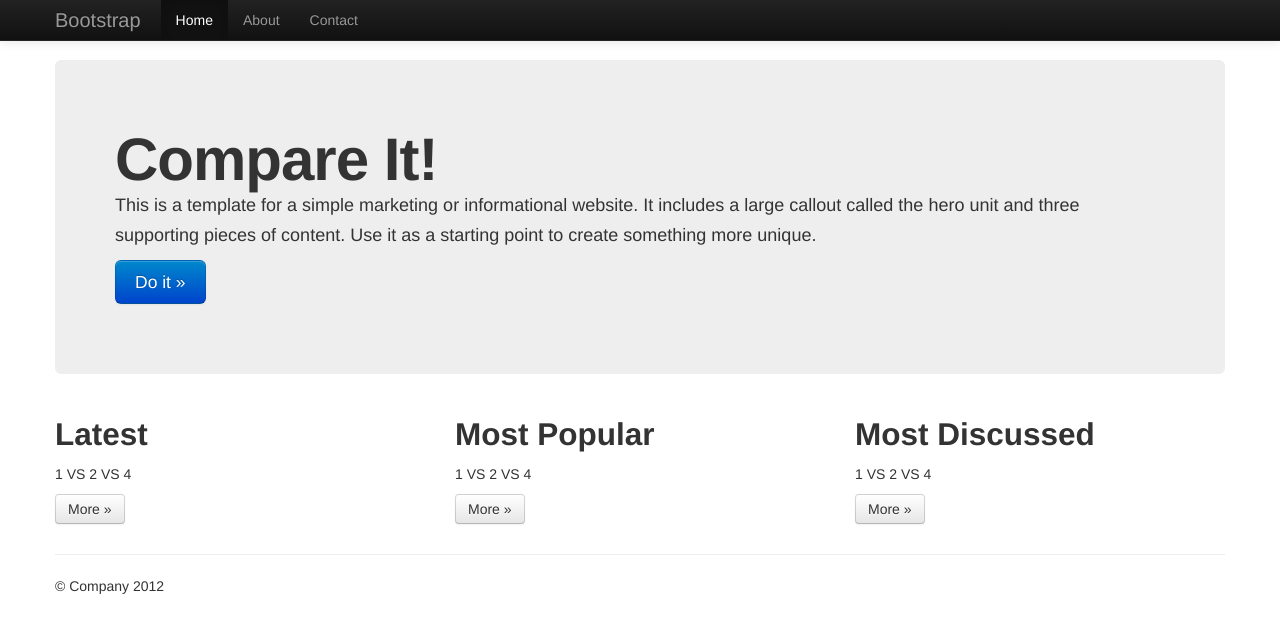
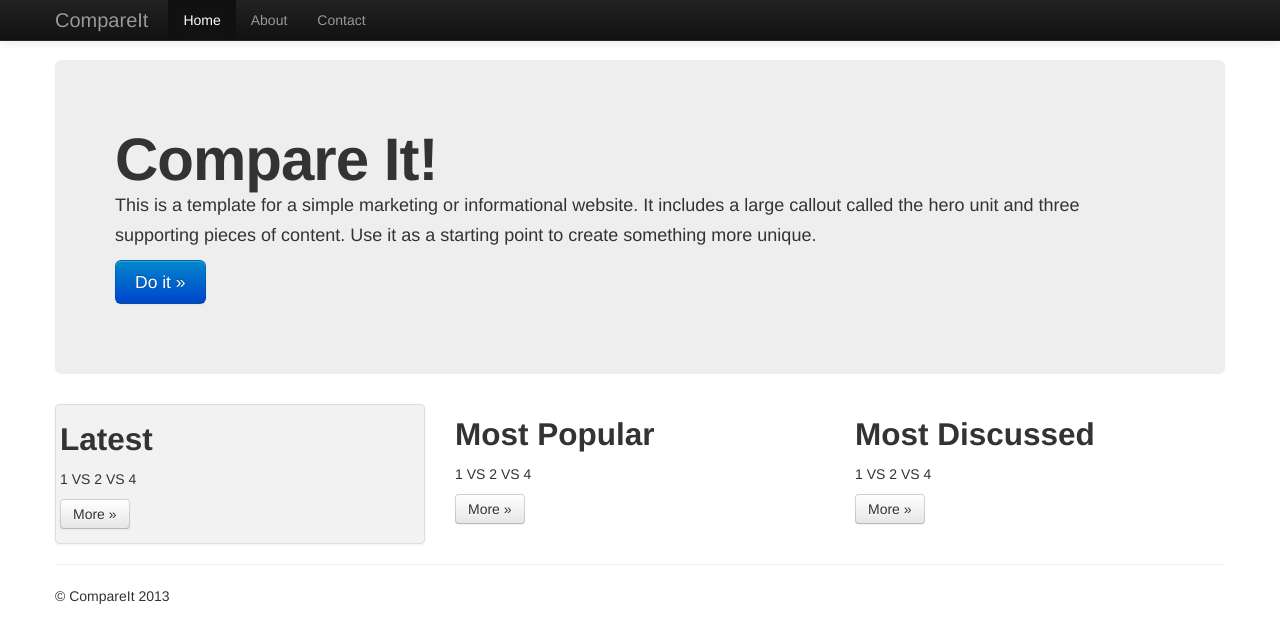
Before and after one commit to jackdong16/CompareIt, a Django app: page / in a window 1280 px wide. Shown: the top 643 px of the page. Run offline with Django 3.2, Linux system fonts and the light colour scheme; data that the repository does not hold is empty; parts of the project's set-up code (start-up, migrations or seed data) failed here and were passed over.

Commit message:
Basic ListView and Homepage View
Extracted header and footer into base template

```diff
--- /dev/null
+++ b/compare/static/css/app.css
@@ -0,0 +1,3 @@
+.thumbnail {
+	background-color: rgba(0, 0, 0, 0.05);
+}
--- /dev/null
+++ b/compare/urls.py
@@ -0,0 +1,20 @@
+from django.conf.urls import patterns, include, url
+from django.views.generic import DetailView, ListView
+from compare.models import Topic
+
+from compare import views
+
+urlpatterns = patterns('',
+	url(r'^compare/', 'compareit.views.index', name='index'),
+	#url(r'^(?P<topic_id>\d+)/$', 'detail'),
+	url(r'^popular/',
+    ListView.as_view(
+        queryset=Topic.objects.order_by('-pub_date')[:5],
+        context_object_name='popular_topics',
+        template_name='rank/list.html')),
+	url(r'^latest/',
+    ListView.as_view(
+        queryset=Topic.objects.order_by('-pub_date')[:5],
+        context_object_name='popular_topics',
+        template_name='rank/list.html')),
+)
--- a/compare/views.py
+++ b/compare/views.py
@@ -1,4 +1,5 @@
 from django.template import Context, loader
+from django.template import RequestContext
 from compare.models import Topic
 from django.http import HttpResponse
 
@@ -12,7 +13,8 @@ def index(request):
     return HttpResponse(t.render(c))
 
 def detail(request, topic_id):
-    return HttpResponse("You're looking at poll %s." % topic_id)
+    p = get_object_or_404(Poll, pk=topic_id)
+    return render_to_response('topics/detail.html', {'topic': p}, context_instance=RequestContext(request))
 
 def results(request, topic_id):
     return HttpResponse("You're looking at the results of poll %s." % topic_id)
--- a/compareit/urls.py
+++ b/compareit/urls.py
@@ -1,21 +1,14 @@
 from django.conf.urls import patterns, include, url
+from django.views.generic import DetailView, ListView
+from compare.models import Topic
 
 # Uncomment the next two lines to enable the admin:
 from django.contrib import admin
 admin.autodiscover()
 
 urlpatterns = patterns('',
-    # Examples:
-    #url(r'^$', 'compareit.views.home', name='home'),
-    #url(r'^compareit/', include('compareit.foo.urls')),
-
-	url(r'^$', 'compareit.views.index'),
-	url(r'^compare/$', 'compare.views.index'),
-    url(r'^compare/(?P<topic_id>\d+)/$', 'compare.views.detail'),
-    url(r'^compare/(?P<topic_id>\d+)/results/$', 'compare.views.results'),
-    url(r'^compare/(?P<topic_id>\d+)/vote/$', 'compare.views.vote'),
-    #url(r'^media/(?P<path>.*)$', 'django.views.static.serve', {'document_root': settings.MEDIA_ROOT}),
-
+    url(r'^$','compareit.views.index'),
+    url(r'^', include('compare.urls')),
 
     # Uncomment the admin/doc line below to enable admin documentation:
     # url(r'^admin/doc/', include('django.contrib.admindocs.urls')),
@@ -23,3 +16,10 @@ urlpatterns = patterns('',
     # Uncomment the next line to enable the admin:
     url(r'^admin/', include(admin.site.urls)),
 )
+
+
+    # url(r'^compare/$', 'compare.views.index'),
+ #    url(r'^compare/(?P<topic_id>\d+)/$', 'compare.views.detail'),
+ #    url(r'^compare/(?P<topic_id>\d+)/results/$', 'compare.views.results'),
+ #    url(r'^compare/(?P<topic_id>\d+)/vote/$', 'compare.views.vote'),
+    #url(r'^media/(?P<path>.*)$', 'django.views.static.serve', {'document_root': settings.MEDIA_ROOT}),
--- a/compareit/views.py
+++ b/compareit/views.py
@@ -1,12 +1,25 @@
-from django.template import Context, loader
+from django.template import Context, loader, RequestContext
+from django.shortcuts import render_to_response
+
 from compare.models import Topic
 from django.http import HttpResponse
 
 #application view
+# def index(request):
+#     latest_poll_list = Topic.objects.all()
+#     t = loader.get_template('homepage/index.html')
+#     c = Context({
+#         'latest_poll_list': latest_poll_list,
+#     })
+#     return HttpResponse(t.render(c))
 def index(request):
     latest_poll_list = Topic.objects.all()
-    t = loader.get_template('homepage/index.html')
-    c = Context({
-        'latest_poll_list': latest_poll_list,
-    })
-    return HttpResponse(t.render(c))
+    return render_to_response('homepage/index.html',
+                              latest_poll_list,
+                              context_instance=RequestContext(request))
+
+def popular(request):
+    latest_poll_list = Topic.objects.all()
+    return render_to_response('rank/list.html',
+                          latest_poll_list,
+                          context_instance=RequestContext(request))
--- /dev/null
+++ b/templates/base.html
@@ -0,0 +1,78 @@
+<!DOCTYPE html>
+<html lang="en">
+  <head>
+    <meta charset="utf-8">
+    <title>CompareIt | {% block title %}Untitled{% endblock %}</title>
+    <meta name="viewport" content="width=device-width, initial-scale=1.0">
+    <meta name="description" content="">
+    <meta name="author" content="">
+
+    <!-- Le styles -->
+    <link href="{{STATIC_URL}}css/bootstrap.min.css" rel="stylesheet">
+    <link href="{{STATIC_URL}}css/app.css" rel="stylesheet">
+    <style>
+      body {
+        padding-top: 60px; /* 60px to make the container go all the way to the bottom of the topbar */
+      }
+    </style>
+    <link href="{{STATIC_URL}}css/bootstrap-responsive.min.css" rel="stylesheet">
+
+    <!-- Le HTML5 shim, for IE6-8 support of HTML5 elements -->
+    <!--[if lt IE 9]>
+      <script src="http://html5shim.googlecode.com/svn/trunk/html5.js"></script>
+    <![endif]-->
+    <script src="{{STATIC_URL}}js/jquery-1.9.0.min.js" type="text/javascript"></script>
+    {% block extrahead %}
+    {% endblock %}
+    <script type="text/javascript">
+    $(function(){
+    {% block jquery %}
+    {% endblock %}
+    });
+    </script>
+  </head>
+
+  <body>
+
+    <div class="navbar navbar-inverse navbar-fixed-top">
+      <div class="navbar-inner">
+        <div class="container">
+          <a class="btn btn-navbar" data-toggle="collapse" data-target=".nav-collapse">
+            <span class="icon-bar"></span>
+            <span class="icon-bar"></span>
+            <span class="icon-bar"></span>
+          </a>
+          <a class="brand" href="/">CompareIt</a>
+          <div class="nav-collapse collapse">
+            <ul class="nav">
+              <li class="active"><a href="/">Home</a></li>
+              <li><a href="#about">About</a></li>
+              <li><a href="#contact">Contact</a></li>
+            </ul>
+          </div><!--/.nav-collapse -->
+        </div>
+      </div>
+    </div>
+
+    <div id="messages">
+      {% if messages %}
+        {% for message in messages %}
+          <div class="alert alert-{{message.tags}}">
+            <a class="close" data-dismiss="alert">×</a>
+            {{message}}
+          </div>
+        {% endfor %}
+      {% endif %}
+    </div>
+
+    <div class="container">
+    {% block content %}{% endblock %}
+    <hr>
+
+    <footer>
+      <p>© CompareIt 2013</p>
+    </footer>
+
+    </div> <!-- /container -->
+  </body>
+</html>
--- a/templates/homepage/index.html
+++ b/templates/homepage/index.html
@@ -1,70 +1,4 @@
-<!DOCTYPE html>
-<html lang="en">
-  <head>
-    <meta charset="utf-8">
-    <title>Bootstrap | {% block title %}Untitled{% endblock %}</title>
-    <meta name="viewport" content="width=device-width, initial-scale=1.0">
-    <meta name="description" content="">
-    <meta name="author" content="">
-
-    <!-- Le styles -->
-    <link href="{{STATIC_URL}}/static/css/bootstrap.min.css" rel="stylesheet">
-    <style>
-      body {
-        padding-top: 60px; /* 60px to make the container go all the way to the bottom of the topbar */
-      }
-    </style>
-    <link href="{{STATIC_URL}}/static/css/bootstrap-responsive.min.css" rel="stylesheet">
-
-    <!-- Le HTML5 shim, for IE6-8 support of HTML5 elements -->
-    <!--[if lt IE 9]>
-      <script src="http://html5shim.googlecode.com/svn/trunk/html5.js"></script>
-    <![endif]-->
-    <script src="{{STATIC_URL}}/static/js/jquery-1.9.0.min.js" type="text/javascript"></script>
-    {% block extrahead %}
-    {% endblock %}
-    <script type="text/javascript">
-    $(function(){
-    {% block jquery %}
-    {% endblock %}
-    });
-    </script>
-  </head>
-
-  <body>
-
-    <div class="navbar navbar-inverse navbar-fixed-top">
-      <div class="navbar-inner">
-        <div class="container">
-          <a class="btn btn-navbar" data-toggle="collapse" data-target=".nav-collapse">
-            <span class="icon-bar"></span>
-            <span class="icon-bar"></span>
-            <span class="icon-bar"></span>
-          </a>
-          <a class="brand" href="/">Bootstrap</a>
-          <div class="nav-collapse collapse">
-            <ul class="nav">
-              <li class="active"><a href="/">Home</a></li>
-              <li><a href="#about">About</a></li>
-              <li><a href="#contact">Contact</a></li>
-            </ul>
-          </div><!--/.nav-collapse -->
-        </div>
-      </div>
-    </div>
-
-    <div id="messages">
-      {% if messages %}
-        {% for message in messages %}
-          <div class="alert alert-{{message.tags}}">
-            <a class="close" data-dismiss="alert">×</a>
-            {{message}}
-          </div>
-        {% endfor %}
-      {% endif %}
-    </div>
-
-    <div class="container">
+{% extends 'base.html' %}
 {% block content %}
 
   <!-- Main hero unit for a primary marketing message or call to action -->
@@ -77,9 +11,11 @@
   <!-- Example row of columns -->
   <div class="row">
     <div class="span4">
+      <div class="thumbnail">
         <h2>Latest</h2>
           <p>1 VS 2 VS 4</p>
           <p><a class="btn" href="#">More »</a></p>
+      </div>
     </div>
     <div class="span4">
       <h2>Most Popular</h2>
@@ -92,13 +28,4 @@
       <p><a class="btn" href="#">More »</a></p>
     </div>
   </div>
-
-      <hr>
-
-      <footer>
-        <p>© Company 2012</p>
-      </footer>
 {% endblock %}
-    </div> <!-- /container -->
-  </body>
-</html>
--- /dev/null
+++ b/templates/rank/list.html
@@ -0,0 +1,4 @@
+{% extends 'base.html' %}
+{% block content %}
+dsdsd
+{% endblock %}
--- a/templates/topics/index.html
+++ b/templates/topics/index.html
@@ -1,3 +1,6 @@
+{% extends 'base.html' %}
+{% block content %}
+
 {% if latest_poll_list %}
     <ul>
     {% for poll in latest_poll_list %}
@@ -7,3 +10,5 @@
 {% else %}
     <p>No polls are available.</p>
 {% endif %}
+
+{% endblock %}
```
Also changed, not shown: templates/topics/detail.html (added, +12 -0 lines), 10 other files. Lines whose indentation alone changed are shown as unchanged.
